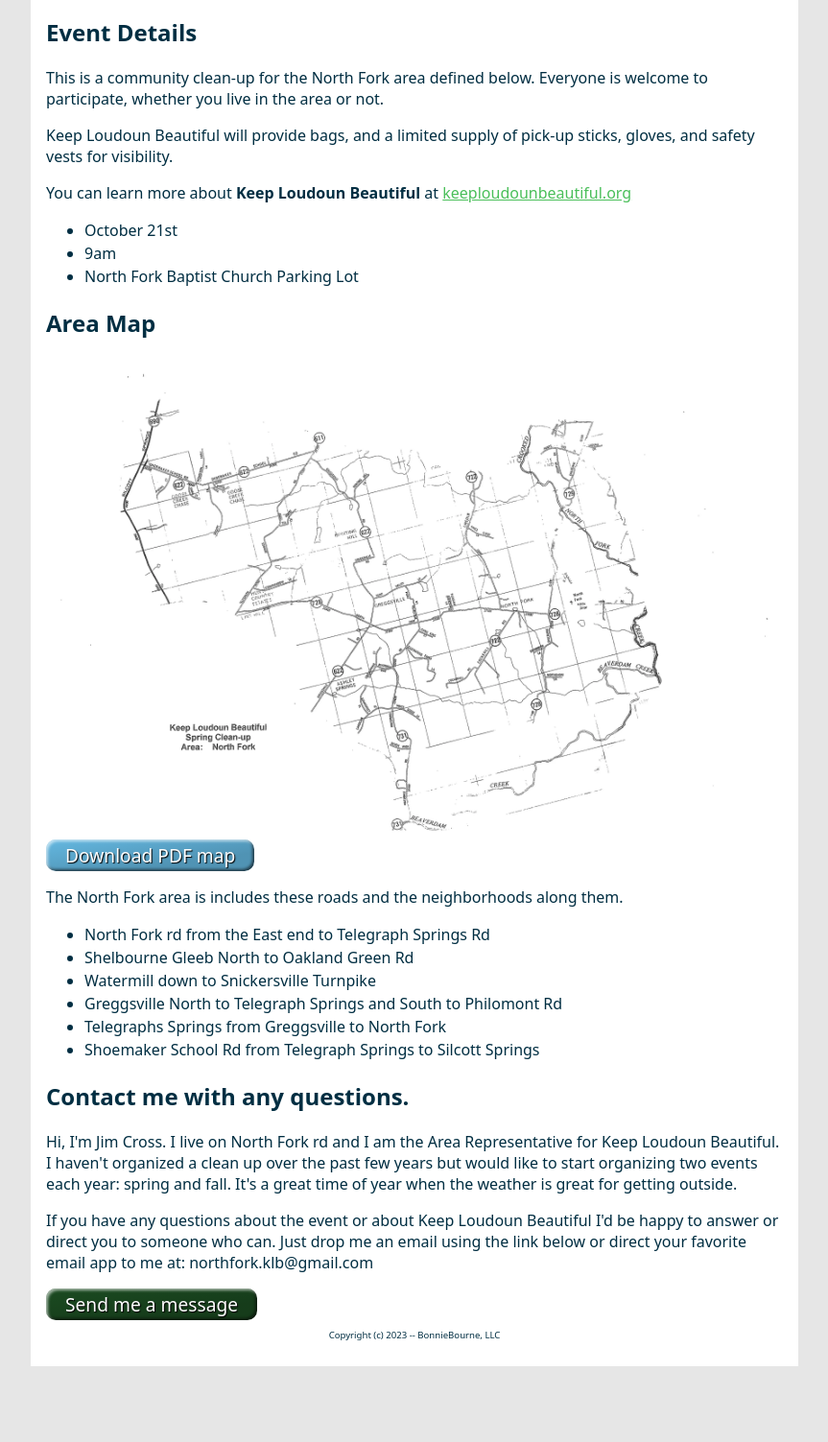
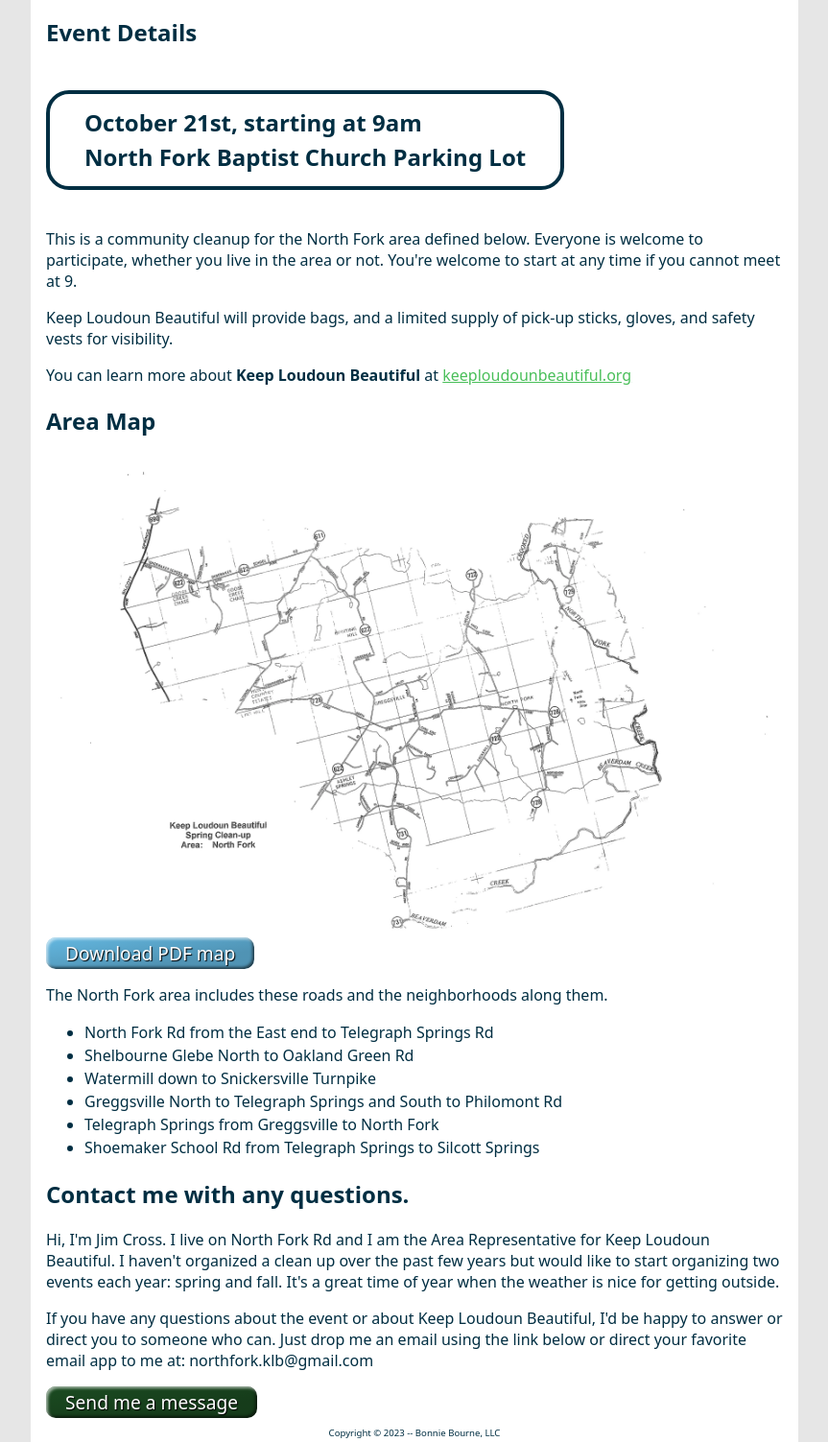
Before and after one commit to gymx/KLB-NorthFork, an Astro site: page /KLB-NorthFork/ in a window 1280 px wide. Shown: the part 491-1994 px from the top of the page at 96% size, without its empty margins (208-1071 px from the left). Before the commit the page ends 1915 px from the top, so only its background shows below. Built offline with nearby package versions, Linux system fonts and the light colour scheme; Astro itself is replaced by a stand-in of ours.

Commit message:
editorial updates

```diff
--- a/src/components/Footer.astro
+++ b/src/components/Footer.astro
@@ -1,13 +1,15 @@
 ---
+
 ---
+
 <footer class="footer">
-  <p>Copyright (c) 2023 -- BonnieBourne, LLC</p>
+  <p>Copyright &copy; 2023 -- Bonnie Bourne, LLC</p>
 </footer>
 
 <style>
-.footer {
-  font-size: .6rem;
-  text-align: center;
-  margin: 0 auto;
-}
+  .footer {
+    font-size: 0.6rem;
+    text-align: center;
+    margin: 0 auto;
+  }
 </style>
--- a/src/pages/index.astro
+++ b/src/pages/index.astro
@@ -10,9 +10,14 @@ import MapImage from "../assets/images/AreaMap.webp";
   <Hero />
   <section class="about">
     <h2 id="about">Event Details</h2>
+    <ul class="dateandtime">
+      <li>October 21st, starting at 9am</li>
+      <li>North Fork Baptist Church Parking Lot</li>
+    </ul>
     <p>
-      This is a community clean-up for the North Fork area defined below.
+      This is a community cleanup for the North Fork area defined below.
       Everyone is welcome to participate, whether you live in the area or not.
+      You're welcome to start at any time if you cannot meet at 9.
     </p>
     <p>
       Keep Loudoun Beautiful will provide bags, and a limited supply of pick-up
@@ -24,11 +29,6 @@ import MapImage from "../assets/images/AreaMap.webp";
         target="_blank">keeploudounbeautiful.org</a
       >
     </p>
-    <ul>
-      <li>October 21st</li>
-      <li>9am</li>
-      <li>North Fork Baptist Church Parking Lot</li>
-    </ul>
   </section>
   <section class="area" id="area">
     <h1>Area Map</h1>
@@ -44,15 +44,14 @@ import MapImage from "../assets/images/AreaMap.webp";
       type="secondary"
     />
     <p>
-      The North Fork area is includes these roads and the neighborhoods along
-      them.
+      The North Fork area includes these roads and the neighborhoods along them.
     </p>
     <ul>
-      <li>North Fork rd from the East end to Telegraph Springs Rd</li>
-      <li>Shelbourne Gleeb North to Oakland Green Rd</li>
+      <li>North Fork Rd from the East end to Telegraph Springs Rd</li>
+      <li>Shelbourne Glebe North to Oakland Green Rd</li>
       <li>Watermill down to Snickersville Turnpike</li>
       <li>Greggsville North to Telegraph Springs and South to Philomont Rd</li>
-      <li>Telegraphs Springs from Greggsville to North Fork</li>
+      <li>Telegraph Springs from Greggsville to North Fork</li>
       <li>Shoemaker School Rd from Telegraph Springs to Silcott Springs</li>
     </ul>
   </section>
@@ -60,14 +59,14 @@ import MapImage from "../assets/images/AreaMap.webp";
   <section class="contact" id="contact">
     <h2>Contact me with any questions.</h2>
     <p>
-      Hi, I'm Jim Cross. I live on North Fork rd and I am the Area
+      Hi, I'm Jim Cross. I live on North Fork Rd and I am the Area
       Representative for Keep Loudoun Beautiful. I haven't organized a clean up
       over the past few years but would like to start organizing two events each
-      year: spring and fall. It's a great time of year when the weather is great
+      year: spring and fall. It's a great time of year when the weather is nice
       for getting outside.
     </p>
     <p>
-      If you have any questions about the event or about Keep Loudoun Beautiful
+      If you have any questions about the event or about Keep Loudoun Beautiful,
       I'd be happy to answer or direct you to someone who can. Just drop me an
       email using the link below or direct your favorite email app to me at:
       northfork.klb@gmail.com
@@ -93,4 +92,17 @@ import MapImage from "../assets/images/AreaMap.webp";
   ul {
     line-height: 1.5em;
   }
+
+  .dateandtime {
+    border: 4px solid var(--primary);
+    display: inline-block;
+    padding: 0.5em 1.5em;
+    border-radius: 1em;
+    font-size: 1.5em;
+    font-weight: 650;
+  }
+
+  .dateandtime li {
+    list-style: none;
+  }
 </style>
```
Also changed, not shown: src/pages/Signup.astro (+5 -5 lines).
